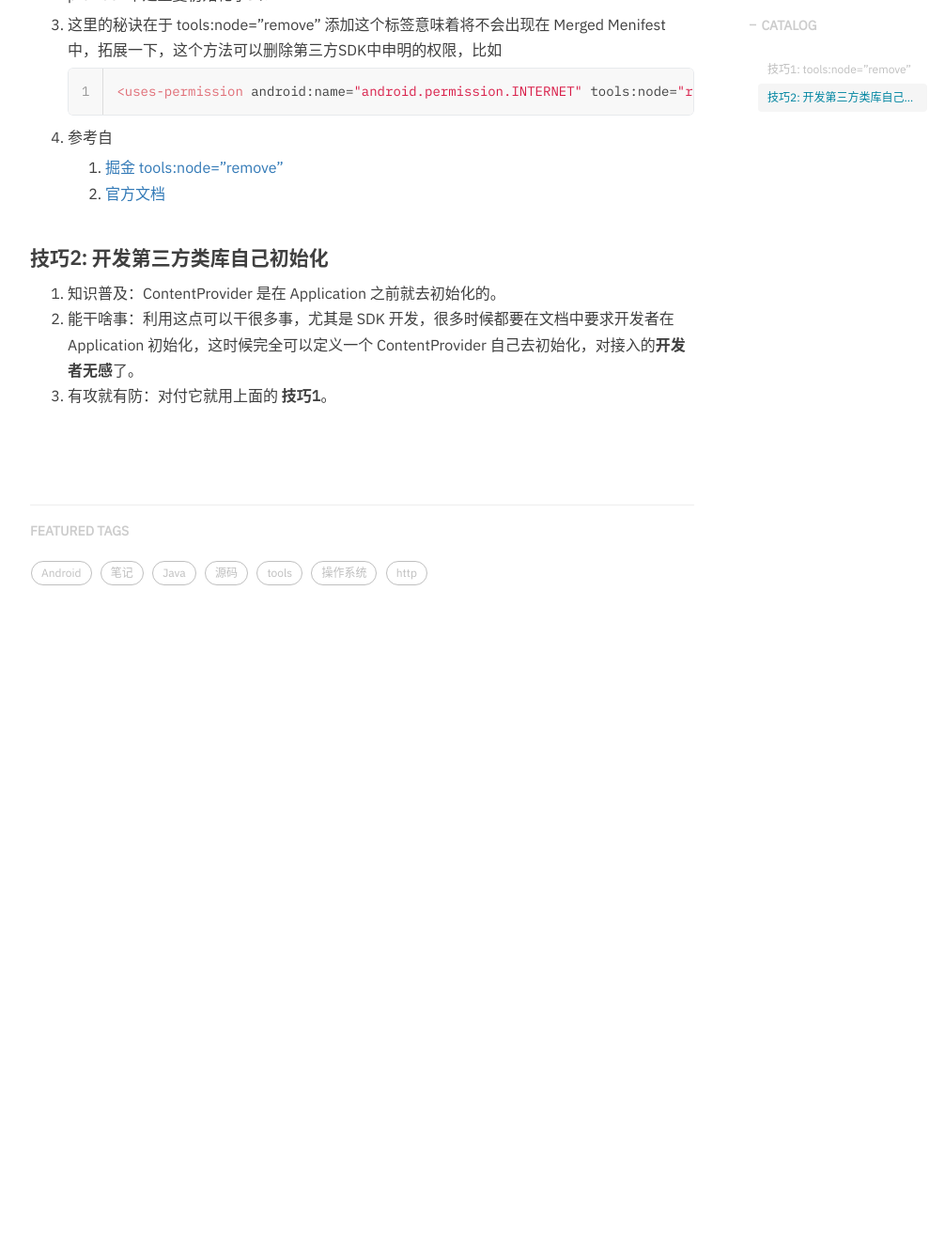
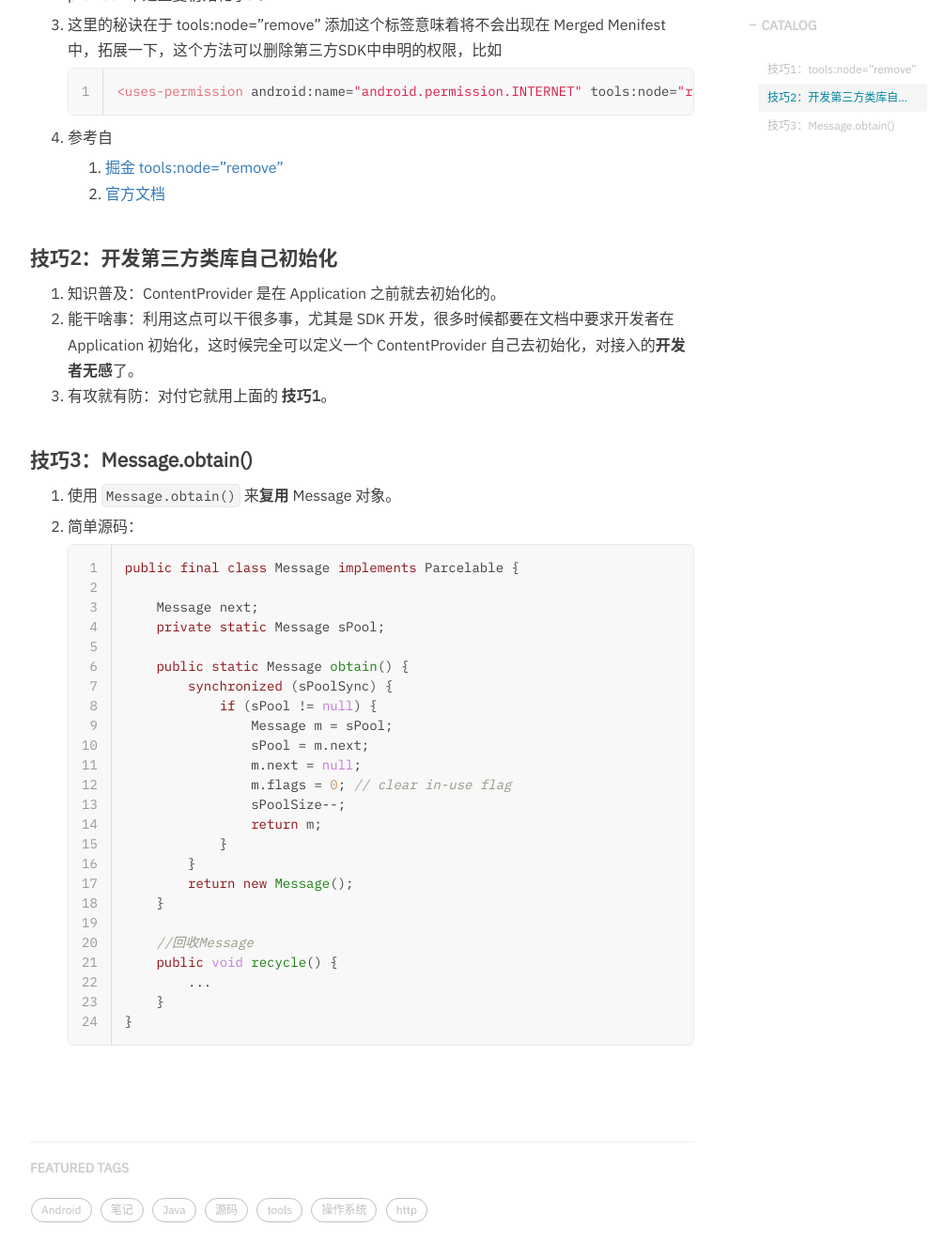
Before and after one commit to hurshi/hurshi.github.io, a Jekyll site: the page built from _posts/2019-07-25-tips_android.md, in a window 1280 px wide and 1400 px high, scrolled down 1418 px. Shown: the top 1340 px of the window at 94% size, without its empty margins (233-1239 px from the left). Built offline with Jekyll 4.4.1, drawn with Linux system fonts in a browser that asks for light colours; nearby versions of some CDN libraries; comment, search, counter and statistics services are not loaded; before the commit the page ends 2158 px from its top, so only the background shows below that; some of the changed text lies outside the part shown.

Commit message:
fix posts

````diff
--- a/_posts/2019-07-25-tips_android.md
+++ b/_posts/2019-07-25-tips_android.md
@@ -6,7 +6,7 @@ tags:
     - Android
 ---
 
-#### 技巧1: tools:node="remove"
+#### 技巧1：tools:node="remove"
 
 1. WorkManager 初始化是这样的
 
@@ -67,8 +67,41 @@ tags:
 
 
 
-#### 技巧2: 开发第三方类库自己初始化
+#### 技巧2：开发第三方类库自己初始化
 
 1. 知识普及：ContentProvider 是在 Application 之前就去初始化的。
 2. 能干啥事：利用这点可以干很多事，尤其是 SDK 开发，很多时候都要在文档中要求开发者在 Application 初始化，这时候完全可以定义一个 ContentProvider 自己去初始化，对接入的**开发者无感**了。
 3. 有攻就有防：对付它就用上面的 **技巧1**。
+
+#### 技巧3：Message.obtain()
+
+1. 使用 `Message.obtain()` 来**复用** Message 对象。
+
+2. 简单源码：
+
+   ```java
+   public final class Message implements Parcelable {
+
+       Message next;
+       private static Message sPool;
+
+       public static Message obtain() {
+           synchronized (sPoolSync) {
+               if (sPool != null) {
+                   Message m = sPool;
+                   sPool = m.next;
+                   m.next = null;
+                   m.flags = 0; // clear in-use flag
+                   sPoolSize--;
+                   return m;
+               }
+           }
+           return new Message();
+       }
+
+       //回收Message
+       public void recycle() {
+           ...
+       }
+   }
+   ```
````
Also changed, not shown: _posts/2018-01-01-android_dagger.md (+19 -18 lines), _posts/2019-07-25-tips_android_tools.md (+11 -4 lines).
